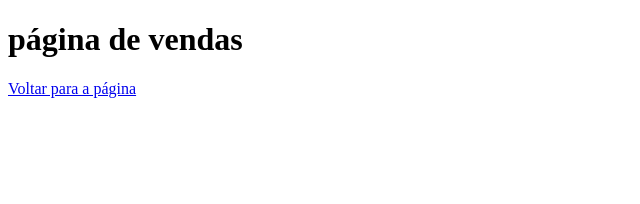
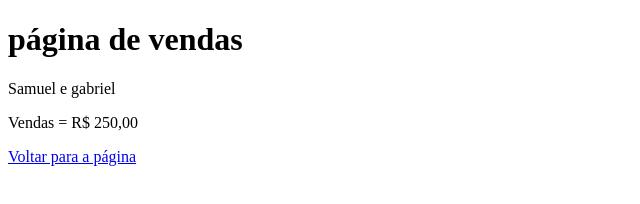
Before and after one commit to Nero1322/aula-de-github, a plain HTML site: page vendas.html in a window 1280 px wide. Shown: the whole page, without its empty margins (0-640 px from the left). Drawn offline with Linux system fonts and the light colour scheme.

Commit message:
Acrescentado valor das vendas

```diff
--- a/vendas.html
+++ b/vendas.html
@@ -8,6 +8,8 @@
 </head>
 <body>
 <h1>página de vendas</h1>
+<p>Samuel e gabriel</p>
+<p>Vendas = R$ 250,00</p>
 <a href="index.htl">Voltar para a página </a>
 
 </body>
```
